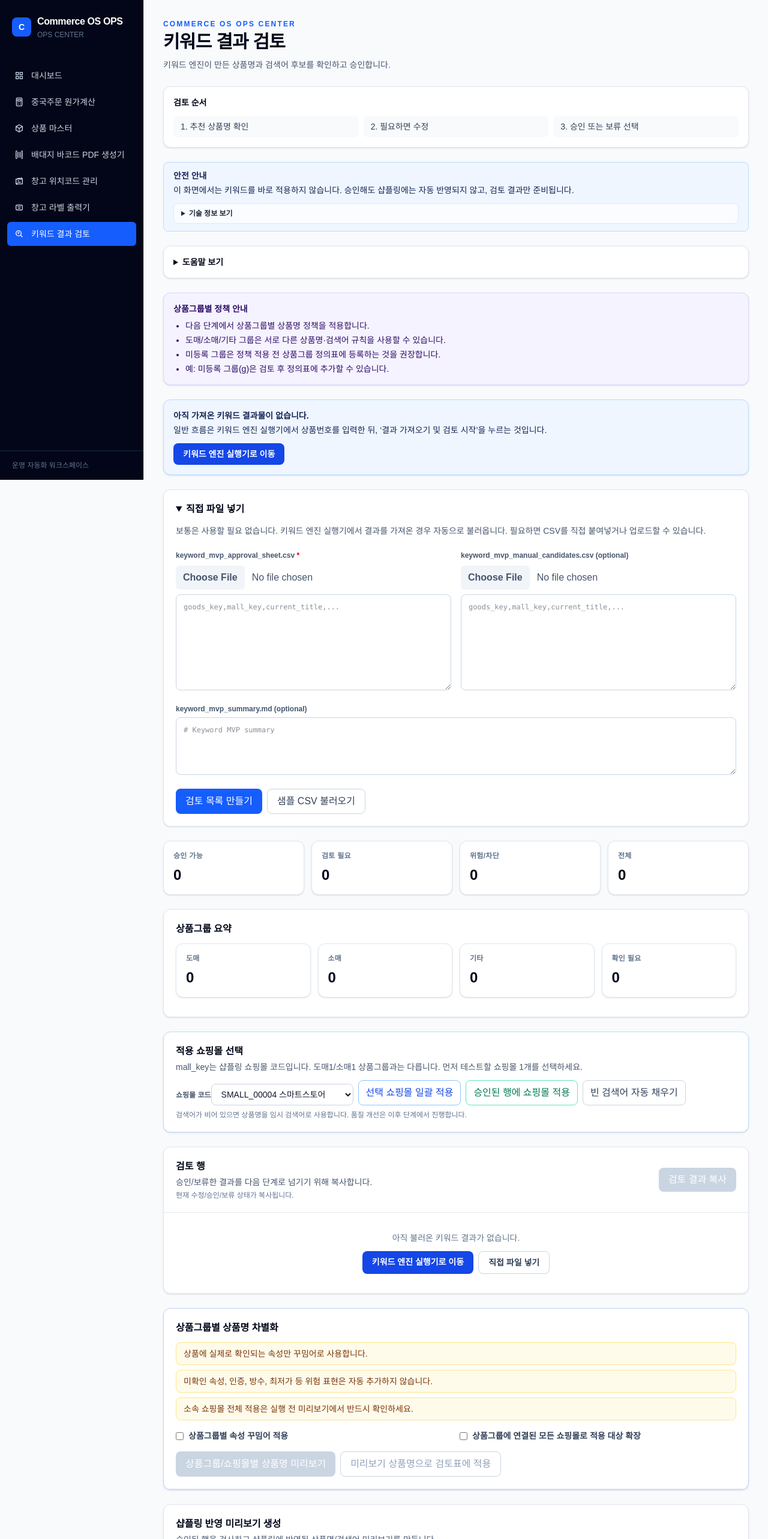
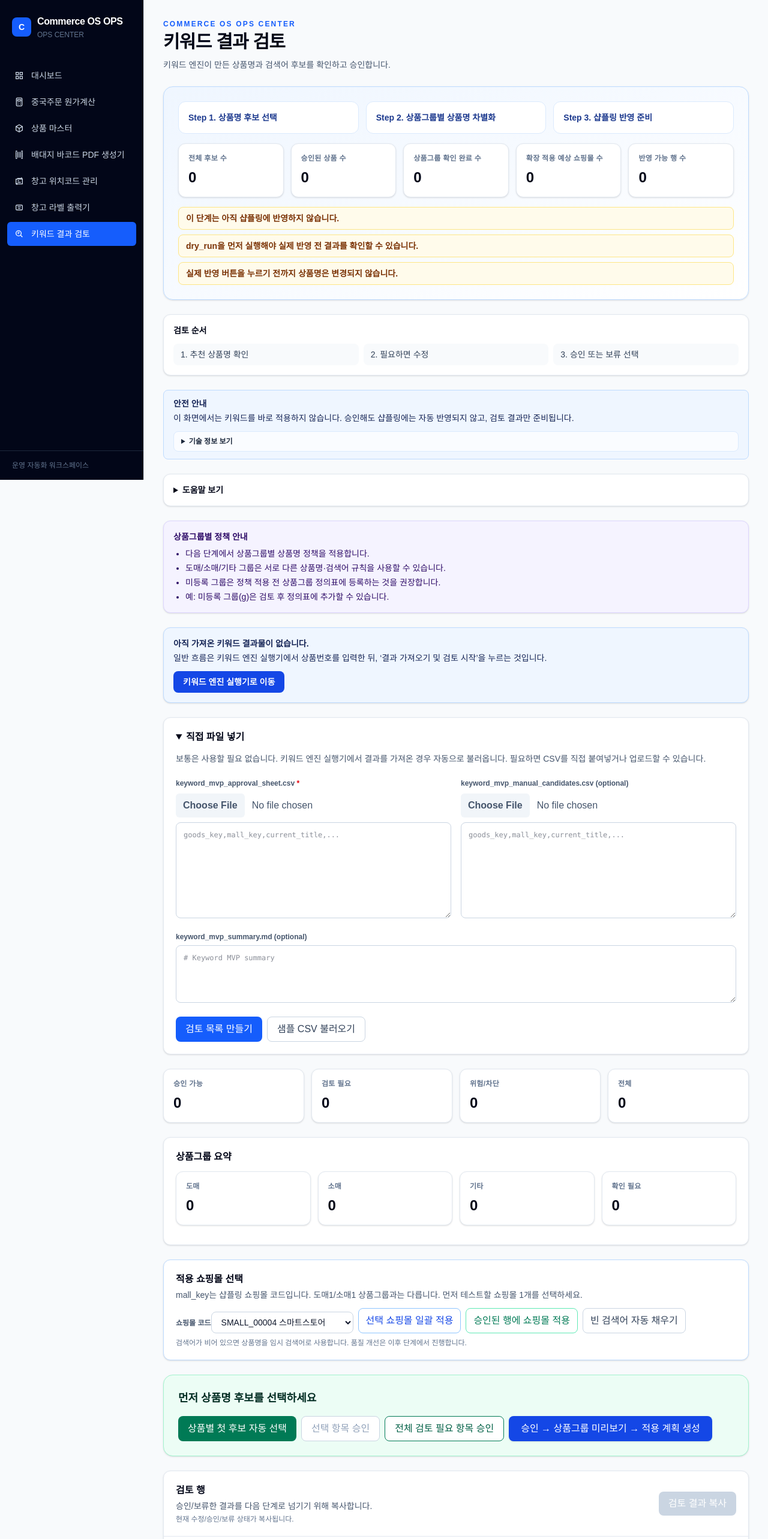
Before and after one commit to andysong111/commerce-os-ops-center, a Next.js app: page /keyword-review-queue in a window 1280 px wide. Shown: the top 2566 px of the page at 60% size. Built offline with nearby package versions, Linux system fonts and the light colour scheme.

Commit message:
Simplify keyword review SaaS workflow (#108)
* Simplify keyword review SaaS workflow

* Allow dry_run guidance in guided action test

```diff
--- a/src/app/keyword-review-queue/page.tsx
+++ b/src/app/keyword-review-queue/page.tsx
@@ -223,6 +223,7 @@ export default function KeywordReviewQueuePage() {
   const [groupVariantEnabled, setGroupVariantEnabled] = useState(false);
   const [expandProductGroupMarkets, setExpandProductGroupMarkets] = useState(false);
   const [groupVariantPreview, setGroupVariantPreview] = useState<ReturnType<typeof createGroupVariantPreviewRows>>([]);
+  const [guidedActionStatus, setGuidedActionStatus] = useState("");
   const [preflightResult, setPreflightResult] =
     useState<KeywordExecutionPreflightResult | null>(null);
   const [allowedMallKeys, setAllowedMallKeys] = useState(DEFAULT_MALL_KEY);
@@ -305,6 +306,12 @@ export default function KeywordReviewQueuePage() {
     [rows],
   );
   const productGroupSummary = useMemo(() => createProductGroupSummary(rows), [rows]);
+  const readinessCounts = useMemo(() => {
+    const approvedRows = rows.filter((row) => row.reviewStatus === "approved");
+    const groups = new Set(approvedRows.filter((row) => row.productGroup && row.productGroup !== "상품그룹 확인 필요").map((row) => row.productGroup));
+    const expandedMarketCount = expandProductGroupMarkets ? approvedRows.reduce((sum, row) => sum + Math.max(getMarketsForProductGroup(row.productGroup ?? "").length, 0), 0) : approvedRows.length;
+    return { totalCandidates: rows.length, approvedCount: approvedRows.length, groupConfirmedCount: groups.size, expandedMarketCount, previewReadyCount: payloadPreview?.summary.previewReadyCount ?? 0 };
+  }, [rows, expandProductGroupMarkets, payloadPreview]);
   const hasImportedArtifact = Boolean(importedArtifact);
   const importedRowsAreEmpty = hasImportedArtifact && counts.total === 0;
 
@@ -401,12 +408,9 @@ export default function KeywordReviewQueuePage() {
     );
   }
 
-  function approveFirstCandidatePerGoodsKey() {
-    setPayloadPreview(null);
-    setPreflightResult(null);
+  function approveFirstCandidateRows(current: ReviewedKeywordRow[]) {
     const seen = new Set<string>();
-    setRows((current) =>
-      current.map((row) => {
+    return current.map((row) => {
       const goodsKey = row.goodsKey.trim();
       if (row.classification === "blocked_risk") return row;
       if (!goodsKey || !row.recommendedTitle.trim()) return row;
@@ -414,23 +418,35 @@ export default function KeywordReviewQueuePage() {
         seen.add(goodsKey);
         return {
           ...row,
-            reviewStatus: "approved",
-            editedMallKey:
-              row.editedMallKey.trim() || row.mallKey.trim() || defaultMallKey,
-            editedSiteSrch:
-              row.editedSiteSrch.trim() ||
-              row.recommendedSiteSrch.trim() ||
-              fallbackSiteSrchFromTitle(
-                row.editedTitle || row.recommendedTitle,
-              ),
+          reviewStatus: "approved" as const,
+          editedMallKey: row.editedMallKey.trim() || row.mallKey.trim() || defaultMallKey,
+          editedSiteSrch: row.editedSiteSrch.trim() || row.recommendedSiteSrch.trim() || fallbackSiteSrchFromTitle(row.editedTitle || row.recommendedTitle),
         };
       }
-        return { ...row, reviewStatus: "hold" };
-      }),
-    );
-    setMallKeyFillStatus(
-      "상품별 첫 후보에 쇼핑몰과 임시 검색어를 자동으로 채웠습니다.",
-    );
+      return { ...row, reviewStatus: "hold" as const };
+    });
+  }
+
+  function approveFirstCandidatePerGoodsKey() {
+    setPayloadPreview(null);
+    setPreflightResult(null);
+    setRows((current) => approveFirstCandidateRows(current));
+    setMallKeyFillStatus("상품별 첫 후보에 쇼핑몰과 임시 검색어를 자동으로 채웠습니다.");
+  }
+
+  function runGuidedApprovalPreviewPlan() {
+    const sourceRows = rows.filter((row) => row.reviewStatus === "approved").length === 0 ? approveFirstCandidateRows(rows) : rows;
+    const previewRows = createGroupVariantPreviewRows(sourceRows, groupVariantEnabled, expandProductGroupMarkets);
+    const preview = buildKeywordShoplingPayloadPreview(sourceRows, { groupVariantEnabled, expandProductGroupMarkets });
+    setRows(sourceRows);
+    setGroupVariantPreview(previewRows);
+    if (preview.expandedItemCount > 100) { setCopyStatus("확장 적용 계획이 100개를 초과하여 생성할 수 없습니다."); return; }
+    setPayloadPreview(preview);
+    setKeywordApplyMaxRows(String(Math.min(preview.expandedItemCount || 20, 100)));
+    setMaxRows(String(Math.min(preview.expandedItemCount || 20, 100)));
+    if (expandProductGroupMarkets) setAllowedMallKeys([...new Set(preview.previewableItems.map((item) => item.mall_key))].join(","));
+    setPreflightResult(null);
+    setGuidedActionStatus("미리보기와 적용 계획을 생성했습니다. 실제 반영 전 dry_run을 먼저 실행하세요.");
   }
 
   function fillMallKeyForRows(approvedOnly: boolean) {
@@ -501,6 +517,8 @@ export default function KeywordReviewQueuePage() {
         description="키워드 엔진이 만든 상품명과 검색어 후보를 확인하고 승인합니다."
       />
 
+      <WorkflowHeader counts={readinessCounts} />
+
       <BeginnerGuide />
 
       <EngineSafetyBanner />
@@ -704,6 +722,16 @@ export default function KeywordReviewQueuePage() {
           </p>
         ) : null}
       </section>
+
+      <PrimaryApprovalCta
+        approvedCount={readinessCounts.approvedCount}
+        selectedCount={selectedRows.size}
+        guidedActionStatus={guidedActionStatus}
+        onApproveFirstCandidate={approveFirstCandidatePerGoodsKey}
+        onApproveSelected={() => updateRows([...selectedRows], { reviewStatus: "approved" })}
+        onApproveAllReviewNeeded={approveAllReviewNeededRows}
+        onGuidedAction={runGuidedApprovalPreviewPlan}
+      />
 
       <section className="rounded-xl border border-slate-200 bg-white shadow-sm">
         <div className="flex flex-wrap items-center justify-between gap-3 border-b border-slate-200 p-4 sm:p-5">
@@ -882,6 +910,8 @@ export default function KeywordReviewQueuePage() {
           setPreflightResult(null);
         }}
       />
+      <details className="mt-6 rounded-xl border border-slate-200 bg-white p-4 shadow-sm sm:p-5">
+        <summary className="cursor-pointer font-semibold text-slate-950">고급 검토 옵션 열기</summary>
         <ExecutionPreflightSection
         previewResult={payloadPreview}
         result={preflightResult}
@@ -912,6 +942,7 @@ export default function KeywordReviewQueuePage() {
           )
         }
       />
+      </details>
       <KeywordShoplingApplySection
         preflightResult={preflightResult}
         maxRows={keywordApplyMaxRows}
@@ -1510,6 +1541,48 @@ function downloadText(filename: string, text: string, type: string) {
 }
 
 
+function WorkflowHeader({ counts }: { counts: { totalCandidates: number; approvedCount: number; groupConfirmedCount: number; expandedMarketCount: number; previewReadyCount: number } }) {
+  return (
+    <section className="mb-6 rounded-2xl border border-blue-200 bg-gradient-to-br from-blue-50 to-white p-4 shadow-sm sm:p-6">
+      <div className="grid gap-3 lg:grid-cols-3">
+        {["Step 1. 상품명 후보 선택", "Step 2. 상품그룹별 상품명 차별화", "Step 3. 샵플링 반영 준비"].map((step) => (
+          <div key={step} className="rounded-xl border border-blue-100 bg-white p-4">
+            <p className="text-sm font-bold text-blue-900">{step}</p>
+          </div>
+        ))}
+      </div>
+      <div className="mt-4 grid gap-3 sm:grid-cols-2 xl:grid-cols-5">
+        <SummaryCard label="전체 후보 수" value={counts.totalCandidates} />
+        <SummaryCard label="승인된 상품 수" value={counts.approvedCount} />
+        <SummaryCard label="상품그룹 확인 완료 수" value={counts.groupConfirmedCount} />
+        <SummaryCard label="확장 적용 예상 쇼핑몰 수" value={counts.expandedMarketCount} />
+        <SummaryCard label="반영 가능 행 수" value={counts.previewReadyCount} />
+      </div>
+      <div className="mt-4 grid gap-2 text-sm font-semibold text-amber-900">
+        <p className="rounded-lg border border-amber-200 bg-amber-50 px-3 py-2">이 단계는 아직 샵플링에 반영하지 않습니다.</p>
+        <p className="rounded-lg border border-amber-200 bg-amber-50 px-3 py-2">dry_run을 먼저 실행해야 실제 반영 전 결과를 확인할 수 있습니다.</p>
+        <p className="rounded-lg border border-amber-200 bg-amber-50 px-3 py-2">실제 반영 버튼을 누르기 전까지 상품명은 변경되지 않습니다.</p>
+      </div>
+    </section>
+  );
+}
+
+function PrimaryApprovalCta({ approvedCount, selectedCount, guidedActionStatus, onApproveFirstCandidate, onApproveSelected, onApproveAllReviewNeeded, onGuidedAction }: { approvedCount: number; selectedCount: number; guidedActionStatus: string; onApproveFirstCandidate: () => void; onApproveSelected: () => void; onApproveAllReviewNeeded: () => void; onGuidedAction: () => void }) {
+  return (
+    <section className="my-6 rounded-2xl border border-emerald-200 bg-emerald-50 p-4 shadow-sm sm:p-6">
+      <h2 className="text-lg font-bold text-emerald-950">먼저 상품명 후보를 선택하세요</h2>
+      <div className="mt-4 flex flex-wrap gap-2">
+        <button type="button" onClick={onApproveFirstCandidate} className="rounded-lg bg-emerald-700 px-4 py-2 text-sm font-semibold text-white">상품별 첫 후보 자동 선택</button>
+        <button type="button" disabled={selectedCount === 0} onClick={onApproveSelected} className="rounded-lg border border-emerald-700 bg-white px-4 py-2 text-sm font-semibold text-emerald-800 disabled:border-slate-300 disabled:text-slate-400">선택 항목 승인</button>
+        <button type="button" onClick={onApproveAllReviewNeeded} className="rounded-lg border border-emerald-700 bg-white px-4 py-2 text-sm font-semibold text-emerald-800">전체 검토 필요 항목 승인</button>
+        <button type="button" onClick={onGuidedAction} className="rounded-lg bg-blue-700 px-5 py-2 text-sm font-bold text-white shadow-sm">승인 → 상품그룹 미리보기 → 적용 계획 생성</button>
+      </div>
+      {approvedCount > 0 ? <p className="mt-3 text-sm font-semibold text-emerald-900">승인된 상품명 {approvedCount}개가 준비되었습니다. 이제 상품그룹별 상품명 차별화를 생성할 수 있습니다.</p> : null}
+      {guidedActionStatus ? <p className="mt-3 rounded-lg border border-blue-200 bg-white px-3 py-2 text-sm font-semibold text-blue-900">{guidedActionStatus}</p> : null}
+    </section>
+  );
+}
+
 function GroupVariantSection({
   rows,
   groupVariantEnabled,
@@ -1530,27 +1603,40 @@ function GroupVariantSection({
   onApplyPreview: () => void;
 }) {
   const approvedCount = rows.filter((row) => row.reviewStatus === "approved").length;
+  const expectedRows = expandProductGroupMarkets
+    ? rows.filter((row) => row.reviewStatus === "approved").reduce((sum, row) => sum + getMarketsForProductGroup(row.productGroup ?? "").length, 0)
+    : approvedCount;
+  const groupBreakdown = ["도매1", "도매2", "도매3", "도매4", "소매1", "소매2"].map((group) => `${group} ${getMarketsForProductGroup(group).length}개`).join(" + ");
   return (
     <section className="mt-6 rounded-xl border border-indigo-200 bg-white shadow-sm">
       <div className="border-b border-indigo-100 p-4 sm:p-5">
         <h2 className="font-semibold text-slate-950">상품그룹별 상품명 차별화</h2>
+        <p className="mt-1 text-sm text-slate-600">승인된 상품명을 기준으로 도매/소매 그룹과 연결 쇼핑몰별로 상품명을 다르게 만듭니다.</p>
         <div className="mt-3 grid gap-2 text-sm text-amber-900">
-          <p className="rounded-lg border border-amber-200 bg-amber-50 px-3 py-2">상품에 실제로 확인되는 속성만 꾸밈어로 사용합니다.</p>
-          <p className="rounded-lg border border-amber-200 bg-amber-50 px-3 py-2">미확인 속성, 인증, 방수, 최저가 등 위험 표현은 자동 추가하지 않습니다.</p>
-          <p className="rounded-lg border border-amber-200 bg-amber-50 px-3 py-2">소속 쇼핑몰 전체 적용은 실행 전 미리보기에서 반드시 확인하세요.</p>
+          <p className="rounded-lg border border-amber-200 bg-amber-50 px-3 py-2">이 단계는 아직 샵플링에 반영하지 않습니다.</p>
+          {approvedCount === 0 ? <p className="rounded-lg border border-amber-200 bg-amber-50 px-3 py-2 font-semibold">먼저 승인된 상품명이 필요합니다. 위의 ‘상품별 첫 후보만 승인’을 누르거나 각 행의 ‘승인’을 눌러주세요.</p> : null}
+          {!groupVariantEnabled ? <p className="rounded-lg border border-amber-200 bg-amber-50 px-3 py-2">속성 꾸밈어를 적용하려면 ‘상품그룹별 속성 꾸밈어 적용’을 켜세요.</p> : null}
+          {!expandProductGroupMarkets ? <p className="rounded-lg border border-amber-200 bg-amber-50 px-3 py-2">현재는 선택 쇼핑몰 1개 기준입니다. 그룹에 연결된 모든 쇼핑몰에 적용하려면 확장 옵션을 켜세요.</p> : null}
+          <p className="rounded-lg border border-amber-200 bg-amber-50 px-3 py-2">상품에 실제로 확인되는 속성만 꾸밈어로 사용합니다. 미확인 속성, 인증, 방수, 최저가 등 위험 표현은 자동 추가하지 않습니다.</p>
+          <p className="sr-only">상품그룹에 연결된 모든 쇼핑몰로 적용 대상 확장</p>
         </div>
         <div className="mt-4 grid gap-3 sm:grid-cols-2">
-          <label className="flex items-center gap-2 text-sm font-semibold text-slate-700"><input type="checkbox" checked={groupVariantEnabled} onChange={(event) => onGroupVariantEnabledChange(event.target.checked)} />상품그룹별 속성 꾸밈어 적용</label>
-          <label className="flex items-center gap-2 text-sm font-semibold text-slate-700"><input type="checkbox" checked={expandProductGroupMarkets} onChange={(event) => onExpandProductGroupMarketsChange(event.target.checked)} />상품그룹에 연결된 모든 쇼핑몰로 적용 대상 확장</label>
-        </div>
+          <ToggleCard title="속성 꾸밈어 추가" description="상품명/검색어에 실제로 있는 미니, 수납, 주방용 같은 안전한 속성만 추가합니다." checked={groupVariantEnabled} onChange={onGroupVariantEnabledChange} />
+          <ToggleCard title="연결 쇼핑몰 전체로 확장" description="도매1, 소매1 같은 상품그룹에 연결된 모든 쇼핑몰로 적용 대상을 늘립니다." checked={expandProductGroupMarkets} onChange={onExpandProductGroupMarketsChange} />
+        </div>
+        <p className="mt-4 rounded-lg bg-slate-50 px-3 py-2 text-sm font-semibold text-slate-700">예상 적용 행 수: {expectedRows}개 <span className="block text-xs font-normal text-slate-500">Example: {groupBreakdown} = 36개</span></p>
         <div className="mt-4 flex flex-wrap gap-2">
-          <button type="button" disabled={approvedCount === 0} onClick={onPreview} className="rounded-lg bg-indigo-600 px-4 py-2 text-sm font-semibold text-white disabled:bg-slate-300">상품그룹/쇼핑몰별 상품명 미리보기</button>
+          <button type="button" disabled={approvedCount === 0} onClick={onPreview} className="rounded-lg bg-indigo-600 px-4 py-2 text-sm font-semibold text-white disabled:bg-slate-300">{approvedCount === 0 ? "승인된 상품명이 필요합니다" : "상품그룹/쇼핑몰별 상품명 미리보기"}</button>
           <button type="button" disabled={approvedCount === 0} onClick={onApplyPreview} className="rounded-lg border border-indigo-300 px-4 py-2 text-sm font-semibold text-indigo-700 disabled:border-slate-300 disabled:text-slate-400">{expandProductGroupMarkets ? "확장 적용 계획 생성" : "미리보기 상품명으로 검토표에 적용"}</button>
         </div>
       </div>
-      {previewRows.length > 0 ? <div className="overflow-x-auto p-4 sm:p-5"><table className="min-w-full divide-y divide-slate-200 text-left text-sm"><thead className="bg-slate-50 text-xs text-slate-500"><tr>{["goods_key","상품그룹","ptn_goods_cd","mall_key","쇼핑몰","로그인 ID","기존 상품명","그룹 상품명","쇼핑몰별 상품명","선택된 꾸밈어","순서 전략"].map((h) => <th key={h} className="px-3 py-2">{h}</th>)}</tr></thead><tbody className="divide-y divide-slate-200">{previewRows.map((item, index) => <tr key={`${item.row.goodsKey}-${item.mallKey}-${index}`}><td className="px-3 py-2">{item.row.goodsKey}</td><td className="px-3 py-2">{item.row.productGroup || "상품그룹 확인 필요"}</td><td className="px-3 py-2">{item.row.ptnGoodsCd || "—"}</td><td className="px-3 py-2">{item.mallKey}</td><td className="px-3 py-2">{item.marketName}</td><td className="px-3 py-2">{item.accountIdLabel}</td><td className="px-3 py-2">{item.row.editedTitle || item.row.recommendedTitle}</td><td className="px-3 py-2">{item.groupTitle}</td><td className="px-3 py-2">{item.mallTitle}</td><td className="px-3 py-2">{item.selectedModifier || "—"}</td><td className="px-3 py-2">{item.wordOrderStrategy}</td></tr>)}</tbody></table></div> : null}
+      {previewRows.length > 0 ? <div className="overflow-x-auto p-4 sm:p-5"><table className="min-w-full divide-y divide-slate-200 text-left text-sm"><thead className="bg-slate-50 text-xs text-slate-500"><tr>{["상품번호","상품그룹","쇼핑몰","계정","기존 상품명","변경될 상품명","추가된 속성","적용 방식"].map((h) => <th key={h} className="px-3 py-2">{h}</th>)}<th className="px-3 py-2">상세 보기</th></tr></thead><tbody className="divide-y divide-slate-200">{previewRows.map((item, index) => <tr key={`${item.row.goodsKey}-${item.mallKey}-${index}`}><td className="px-3 py-2">{item.row.goodsKey}</td><td className="px-3 py-2">{item.row.productGroup || "상품그룹 확인 필요"}</td><td className="px-3 py-2">{item.marketName}</td><td className="px-3 py-2">{item.accountIdLabel}</td><td className="px-3 py-2">{item.row.editedTitle || item.row.recommendedTitle}</td><td className="px-3 py-2">{item.mallTitle}</td><td className="px-3 py-2">{item.selectedModifier || "—"}</td><td className="px-3 py-2">{expandProductGroupMarkets ? "그룹 연결 쇼핑몰 확장" : "선택 쇼핑몰 1개"}</td><td className="px-3 py-2"><details><summary className="cursor-pointer text-xs font-semibold text-blue-700">상세 보기</summary><div className="mt-2 space-y-1 text-xs text-slate-500"><p>mall_key: {item.mallKey}</p><p>ptn_goods_cd: {item.row.ptnGoodsCd || "—"}</p><p>wordOrderStrategy: {item.wordOrderStrategy}</p></div></details></td></tr>)}</tbody></table></div> : null}
     </section>
   );
+}
+
+function ToggleCard({ title, description, checked, onChange }: { title: string; description: string; checked: boolean; onChange: (value: boolean) => void }) {
+  return <label className={`block cursor-pointer rounded-xl border p-4 ${checked ? "border-indigo-400 bg-indigo-50" : "border-slate-200 bg-white"}`}><span className="flex items-start gap-3"><input type="checkbox" checked={checked} onChange={(event) => onChange(event.target.checked)} className="mt-1" /><span><span className="block font-semibold text-slate-900">{title}</span><span className="mt-1 block text-sm text-slate-600">{description}</span></span></span></label>;
 }
 
 function PayloadPreviewSection({
@@ -1672,9 +1758,11 @@ function PayloadPreviewSection({
             </table>
           </div>
 
+          <details className="mt-5 rounded-xl border border-slate-200 p-3">
+            <summary className="cursor-pointer text-xs font-semibold text-slate-700">고급 검토 옵션 열기: payload XML 미리보기</summary>
             <label
               htmlFor="payload-xml-preview"
-            className="mt-5 block text-xs font-semibold text-slate-600"
+              className="mt-3 block text-xs font-semibold text-slate-600"
             >
               Preview XML
             </label>
@@ -1721,6 +1809,7 @@ function PayloadPreviewSection({
               Download preview JSON
             </button>
           </div>
+          </details>
         </div>
       )}
     </section>
```
Also changed, not shown: 1 other file (tests, documents, lock files or other folders). Lines whose indentation alone changed are shown as unchanged.
